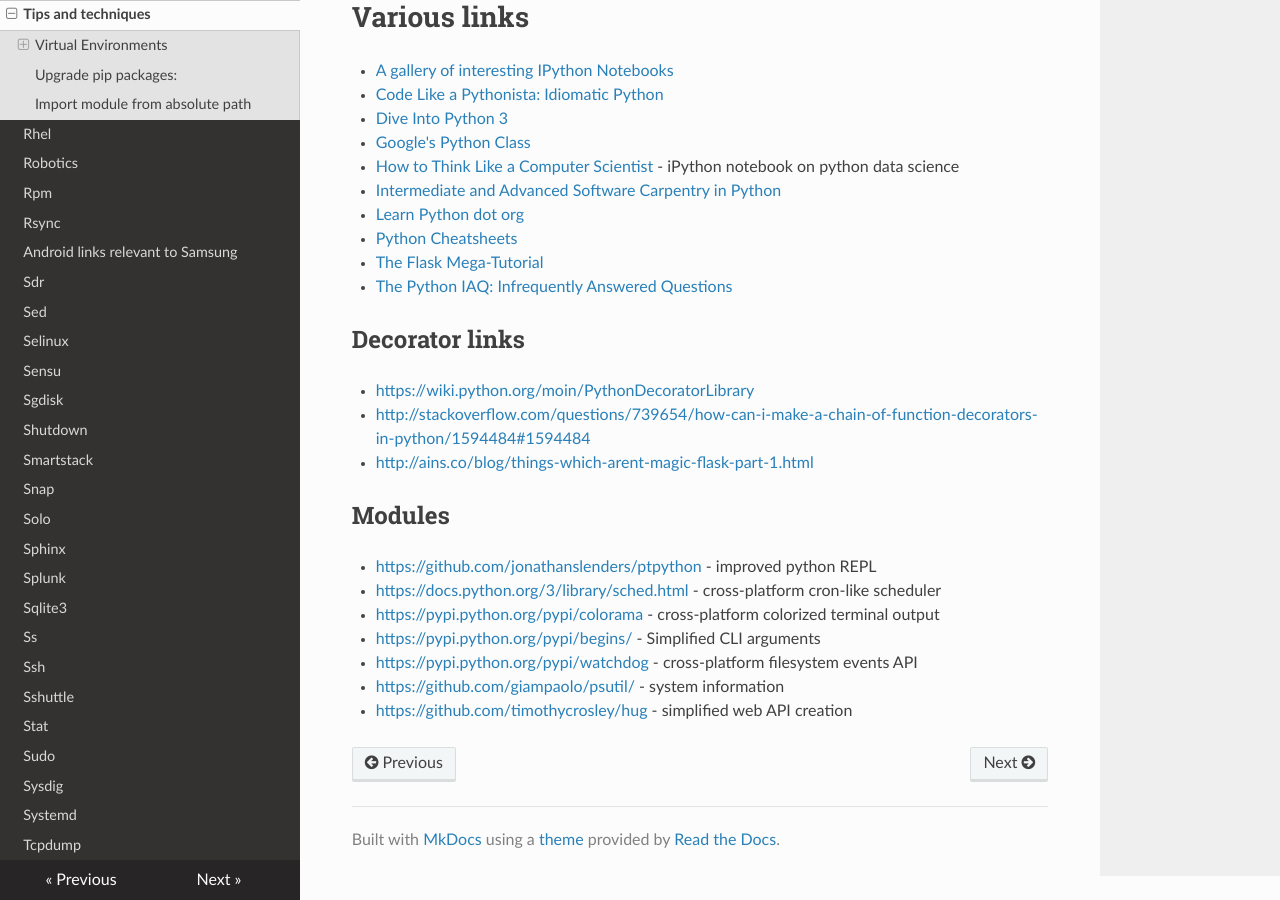
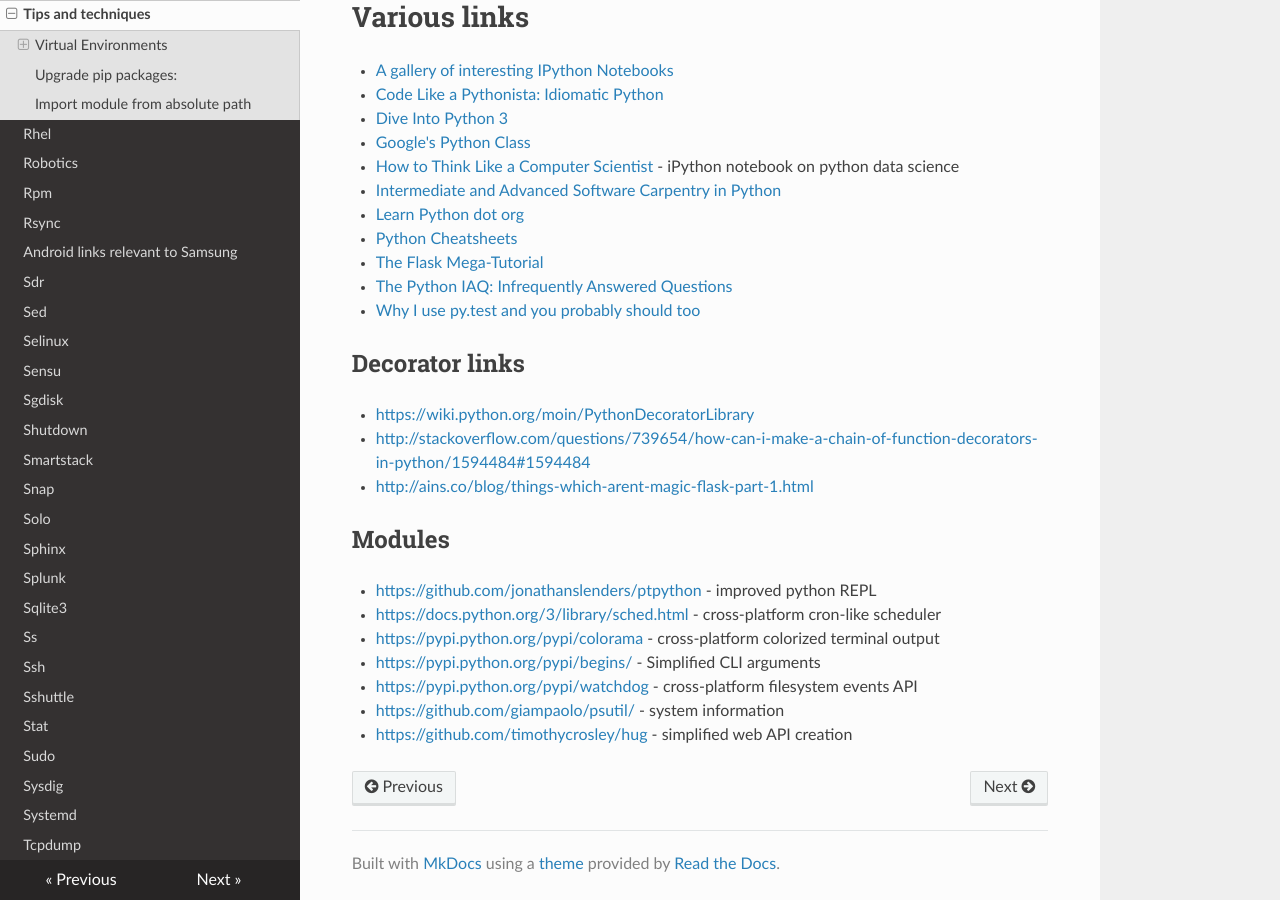
Before and after one commit to lando-cal/tech-notes, an MkDocs documentation site: the page built from docs/python.md, in a window 1280 px wide and 900 px high, scrolled down 2204 px. Built offline with MkDocs 1.6.1, drawn with Linux system fonts in a browser that asks for light colours; nearby versions of some CDN libraries.

Commit message:
Add pytest link

```diff
--- a/docs/python.md
+++ b/docs/python.md
@@ -114,6 +114,7 @@ ArgSpec(args=['func'], varargs=None, keywords=None, defaults=None)
 - [Python Cheatsheets](https://www.pythonsheets.com)
 - [The Flask Mega-Tutorial](https://blog.miguelgrinberg.com/post/the-flask-mega-tutorial-part-i-hello-world)
 - [The Python IAQ: Infrequently Answered Questions](http://norvig.com/python-iaq.html)
+- [Why I use py.test and you probably should too](http://halfcooked.com/presentations/pyconau2013/why_I_use_pytest.html)
 
 ## Decorator links
 
```
